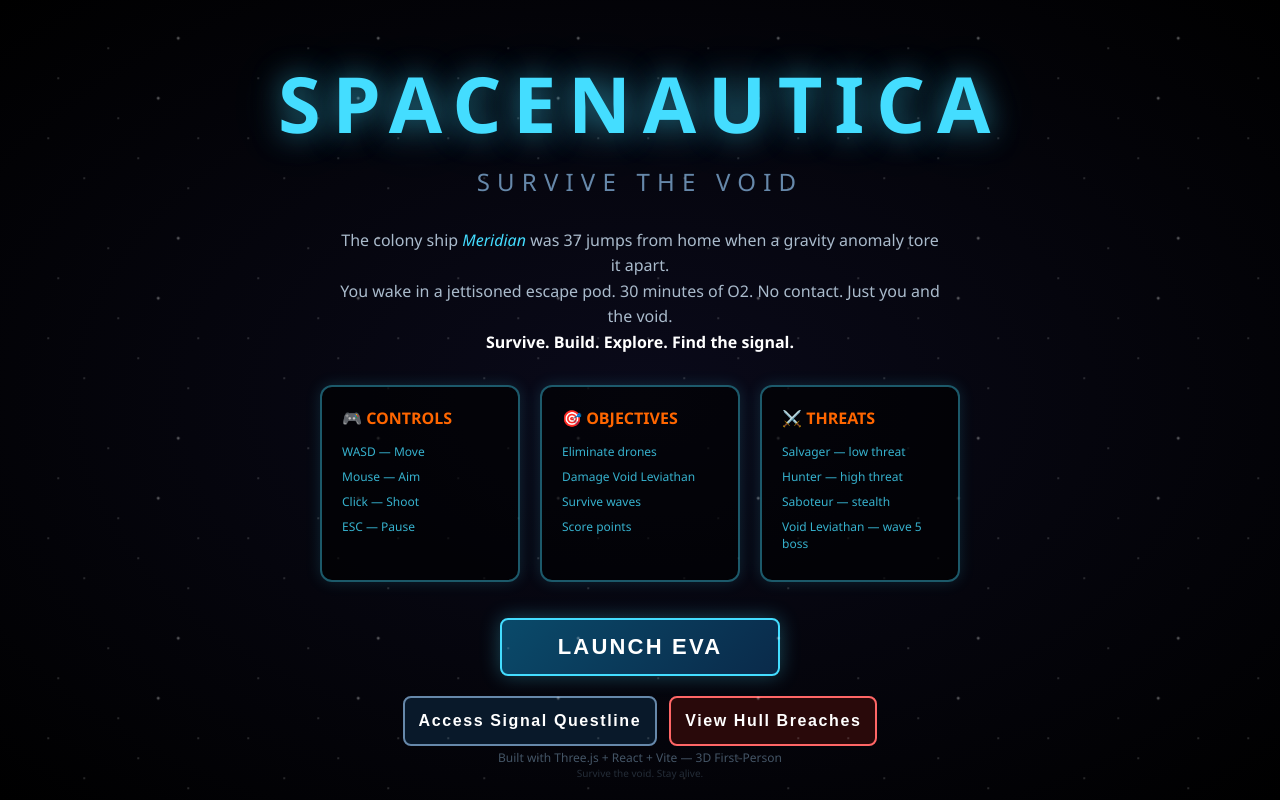
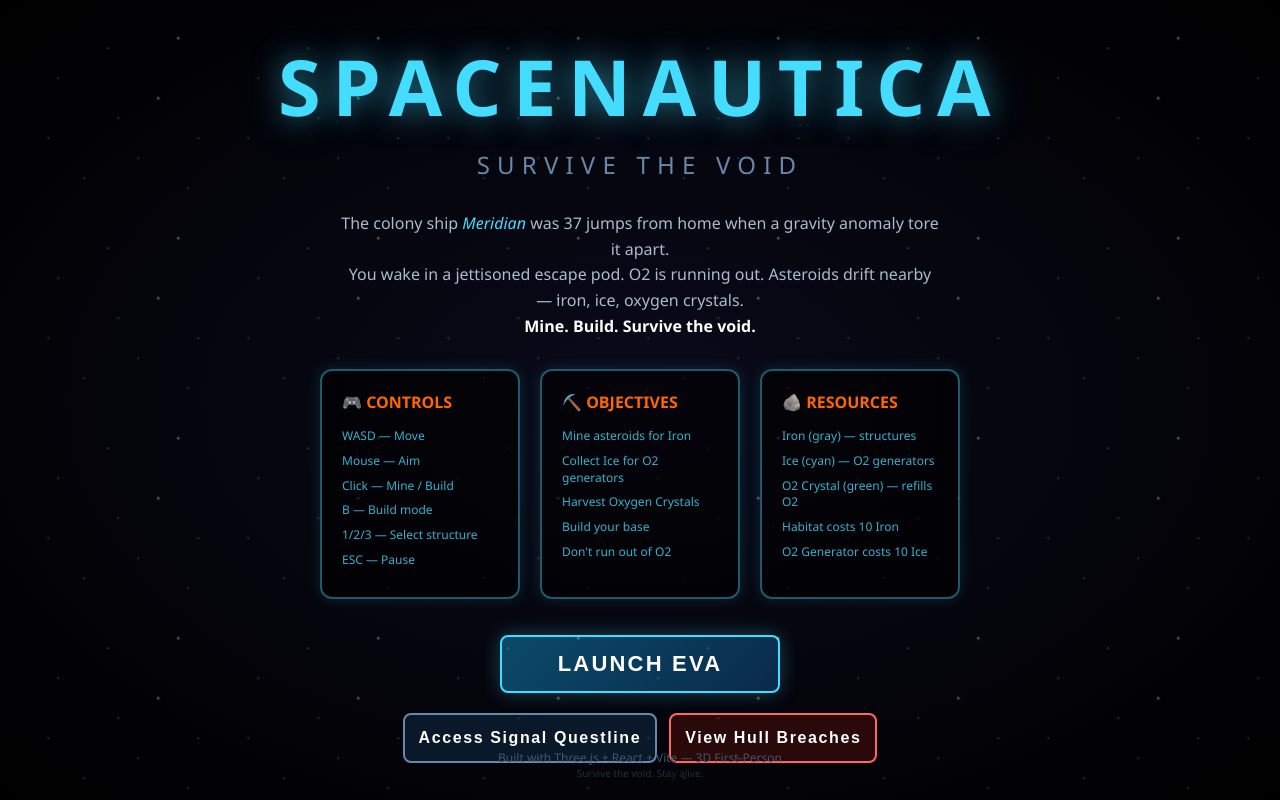
Before and after one commit to newstex-sparky/spacenautica, a React (Vite) app: page / in a window 1280 px wide. Built offline with nearby package versions, Linux system fonts and the light colour scheme.

Commit message:
intro: update story and cards for survival/base-building direction

```diff
--- a/src/App.tsx
+++ b/src/App.tsx
@@ -44,8 +44,8 @@ export function App() {
           {/* Story text */}
           <div className="intro-story">
             <p>The colony ship <em>Meridian</em> was 37 jumps from home when a gravity anomaly tore it apart.</p>
-            <p>You wake in a jettisoned escape pod. 30 minutes of O2. No contact. Just you and the void.</p>
-            <p><strong>Survive. Build. Explore. Find the signal.</strong></p>
+            <p>You wake in a jettisoned escape pod. O2 is running out. Asteroids drift nearby — iron, ice, oxygen crystals.</p>
+            <p><strong>Mine. Build. Survive the void.</strong></p>
           </div>
 
           {/* Info cards */}
@@ -54,24 +54,28 @@ export function App() {
               <h3 className="card-title">🎮 CONTROLS</h3>
               <div className="card-line">WASD — Move</div>
               <div className="card-line">Mouse — Aim</div>
-              <div className="card-line">Click — Shoot</div>
+              <div className="card-line">Click — Mine / Build</div>
+              <div className="card-line">B — Build mode</div>
+              <div className="card-line">1/2/3 — Select structure</div>
               <div className="card-line">ESC — Pause</div>
             </div>
 
             <div className="intro-card">
-              <h3 className="card-title">🎯 OBJECTIVES</h3>
-              <div className="card-line">Eliminate drones</div>
-              <div className="card-line">Damage Void Leviathan</div>
-              <div className="card-line">Survive waves</div>
-              <div className="card-line">Score points</div>
+              <h3 className="card-title">⛏️ OBJECTIVES</h3>
+              <div className="card-line">Mine asteroids for Iron</div>
+              <div className="card-line">Collect Ice for O2 generators</div>
+              <div className="card-line">Harvest Oxygen Crystals</div>
+              <div className="card-line">Build your base</div>
+              <div className="card-line">Don't run out of O2</div>
             </div>
 
             <div className="intro-card">
-              <h3 className="card-title">⚔️ THREATS</h3>
-              <div className="card-line">Salvager — low threat</div>
-              <div className="card-line">Hunter — high threat</div>
-              <div className="card-line">Saboteur — stealth</div>
-              <div className="card-line">Void Leviathan — wave 5 boss</div>
+              <h3 className="card-title">🪨 RESOURCES</h3>
+              <div className="card-line">Iron (gray) — structures</div>
+              <div className="card-line">Ice (cyan) — O2 generators</div>
+              <div className="card-line">O2 Crystal (green) — refills O2</div>
+              <div className="card-line">Habitat costs 10 Iron</div>
+              <div className="card-line">O2 Generator costs 10 Ice</div>
             </div>
           </div>
 
```
